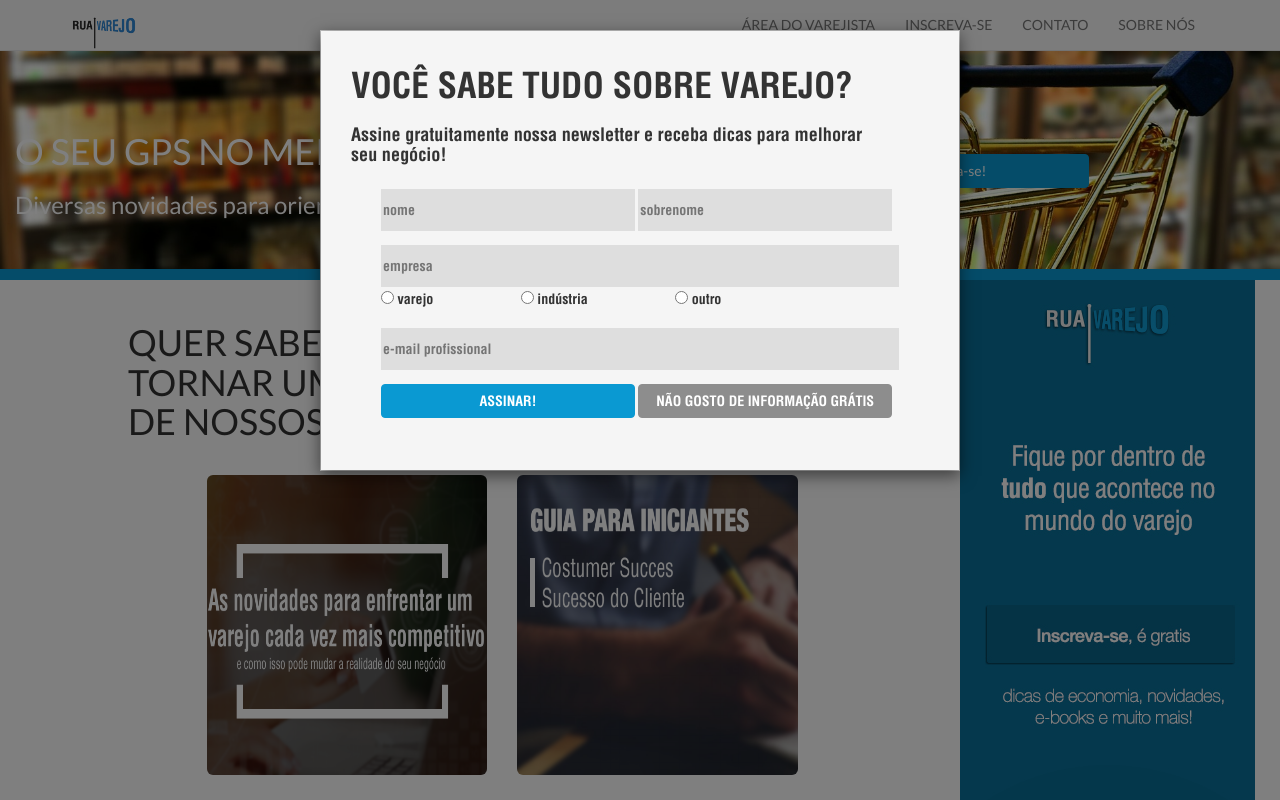
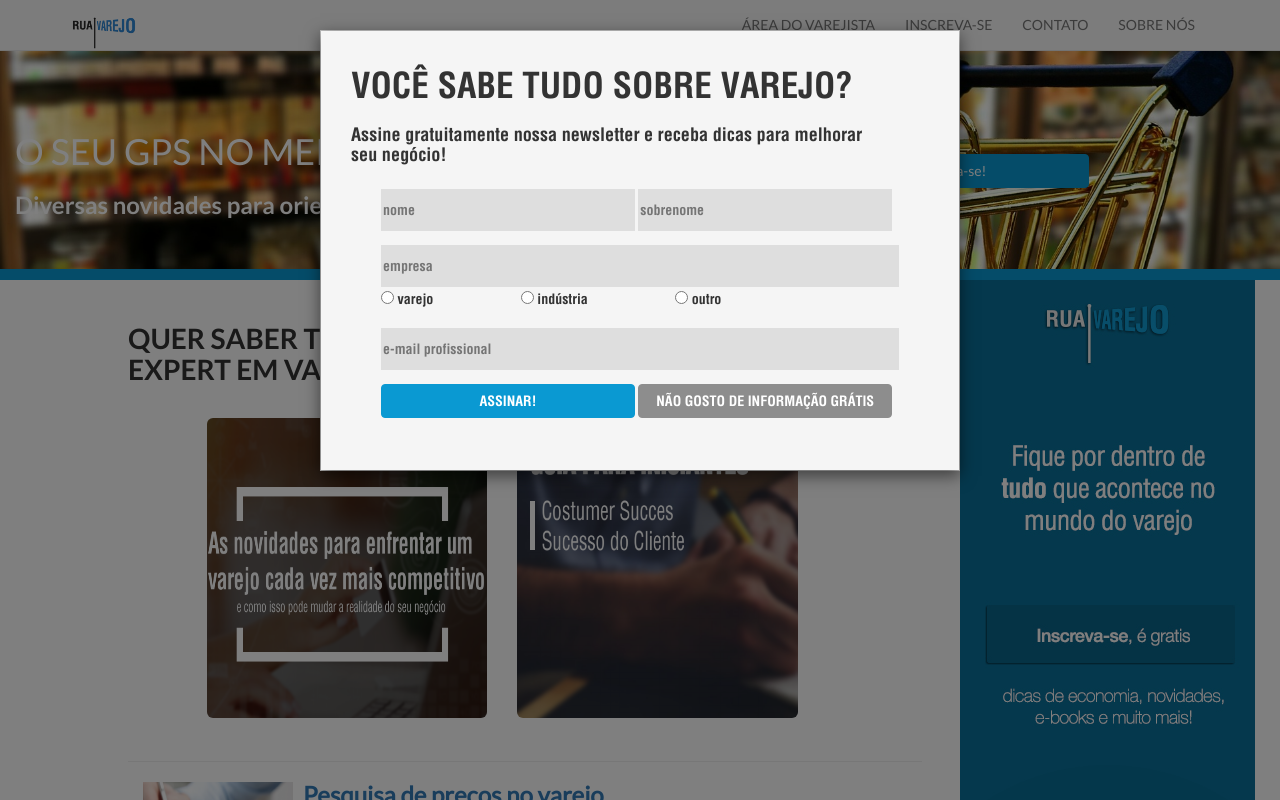
Before and after one commit to GamaEmMim/ruaVarejo, a PHP site: page / in a window 1280 px wide. Run offline with PHP 8.4, Linux system fonts and the light colour scheme.

Commit message:
Ajustes - Layout

```diff
--- a/components/page_header.html
+++ b/components/page_header.html
@@ -1,7 +1,7 @@
 <div class="middleBanner">
     <div class="col-xs-6">
       <h1>O SEU GPS NO MERCADO</h1>
-      <h3>Diversas novidades para orientar seu sucesso no Varejo!</h3>
+      <h3 class="slogan">Diversas novidades para orientar seu sucesso no Varejo!</h3>
     </div>
     <div class="col-xs-6">
       <input type="button" class="btn btn-default signUpButton" value="Inscreva-se!"></button>
--- a/css/global.css
+++ b/css/global.css
@@ -25,6 +25,11 @@
 body{
 	font-family: LatoRegular;
 	font-style: normal;
+}
+
+.slogan{
+	font-family: LatoBold;
+	font-style: bold;
 }
 
 h1{
--- /dev/null
+++ b/css/home.css
@@ -0,0 +1,5 @@
+.chamada{
+	font-family: LatoBold;
+	font-style: bold;
+	font-size: 2em;
+}
--- a/index.php
+++ b/index.php
@@ -19,7 +19,7 @@
       <div class="col-md-9" style="padding-left: 10%; padding-right: 3%">
 
         <h6>&nbsp;</h6>
-        <h1>QUER SABER TODAS AS DICAS PARA SE TORNAR UM EXPERT EM VAREJO? BAIXE UM DE NOSSOS E-BOOKS!</h1>
+        <h1 class="chamada">QUER SABER TODAS AS DICAS PARA SE TORNAR UM EXPERT EM VAREJO? BAIXE UM DE NOSSOS E-BOOKS!</h1>
         <h6>&nbsp;</h6>
         <div class="row" style="padding-left: 10%">
           <div class="col-md-5">
```
